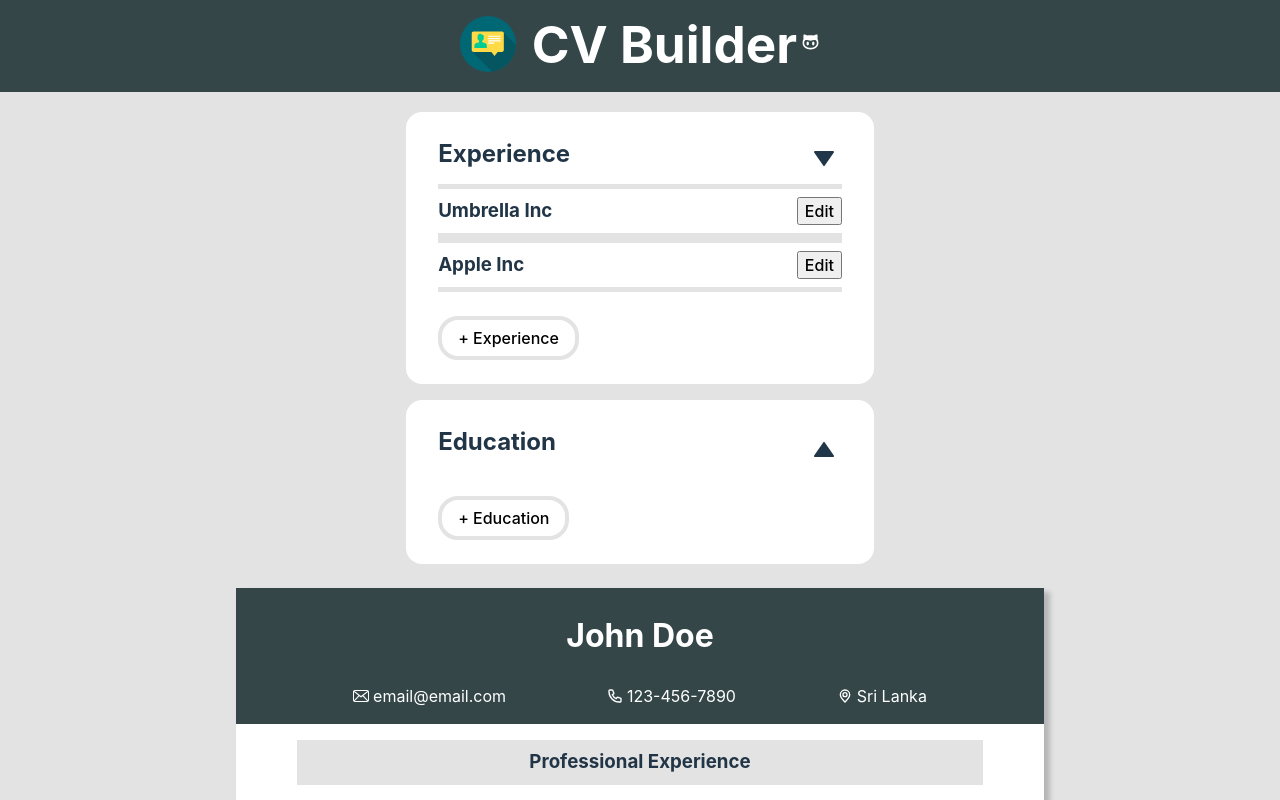
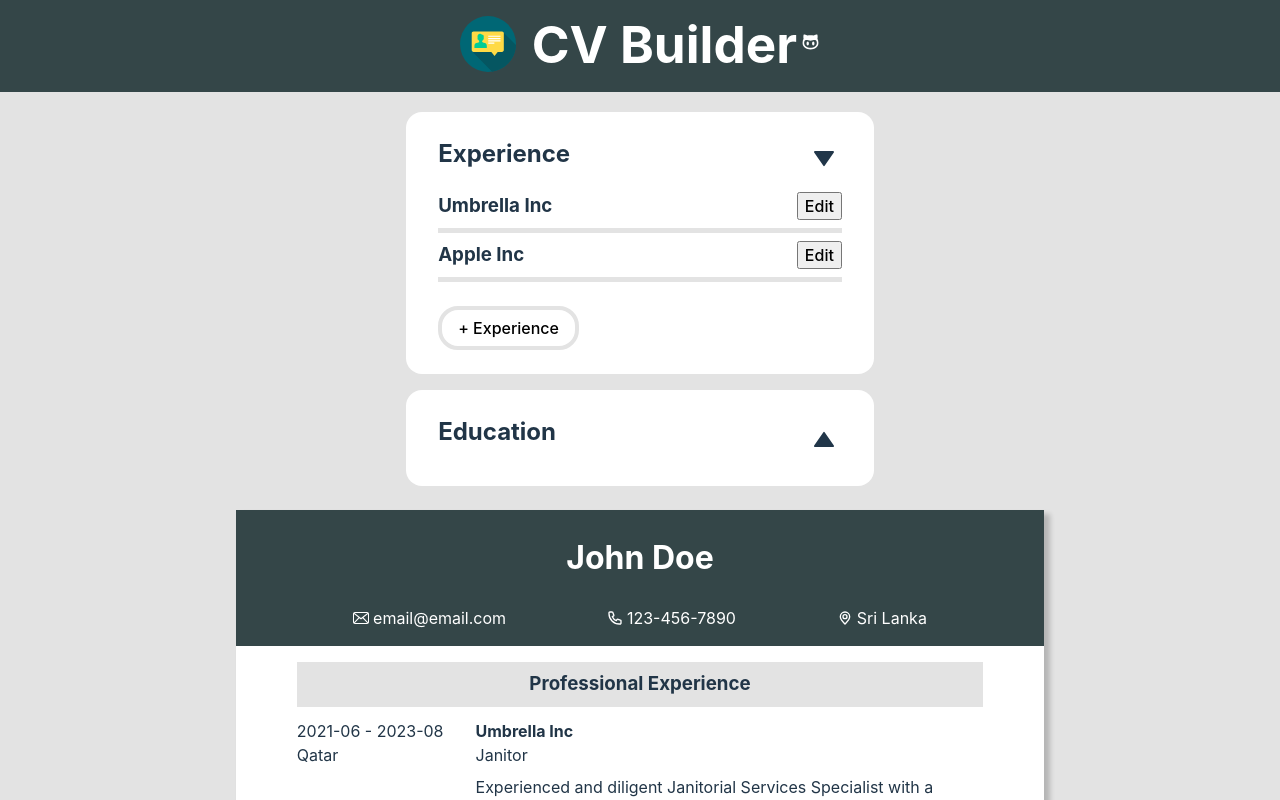
Before and after one commit to zakrnem/cv-builder, a React (Vite) app: page / in a window 1280 px wide. Shown: the top 800 px of the page. Built offline with nearby package versions, Linux system fonts and the light colour scheme.

Commit message:
Parameterize AddInstanceButton for more flexibility

```diff
--- a/src/components/AddInstanceButton.jsx
+++ b/src/components/AddInstanceButton.jsx
@@ -4,13 +4,14 @@ function AddInstanceButton({
   handleNewInstance,
   numberGroupVisible,
   isFormVisible,
+  groupIndex,
 }) {
   return (
     <button
       className={className}
       onClick={handleNewInstance}
       style={{
-        display: numberGroupVisible === 2 && !isFormVisible ? "" : "none",
+        display: numberGroupVisible === groupIndex && !isFormVisible ? "" : "none",
       }}
     >
       {buttonText}
--- a/src/components/InputEducation.jsx
+++ b/src/components/InputEducation.jsx
@@ -62,6 +62,7 @@ function InputEducation({
         handleNewInstance={handleNewEducation}
         numberGroupVisible={numberGroupVisible}
         isFormVisible={isFormVisible}
+        groupIndex={3}
       />
     </div>
   );
--- a/src/components/InputExperience.jsx
+++ b/src/components/InputExperience.jsx
@@ -64,6 +64,7 @@ function InputExperience({
         handleNewInstance={handleNewExperience}
         numberGroupVisible={numberGroupVisible}
         isFormVisible={isFormVisible}
+        groupIndex={2}
       />
     </div>
   );
--- a/src/styles/InputExperience.css
+++ b/src/styles/InputExperience.css
@@ -62,7 +62,6 @@
   display: flex;
   justify-content: space-between;
   padding: 0.5rem 0;
-  border-top: 5px solid var(--grey);
   border-bottom: 5px solid var(--grey);
 }
 
```
